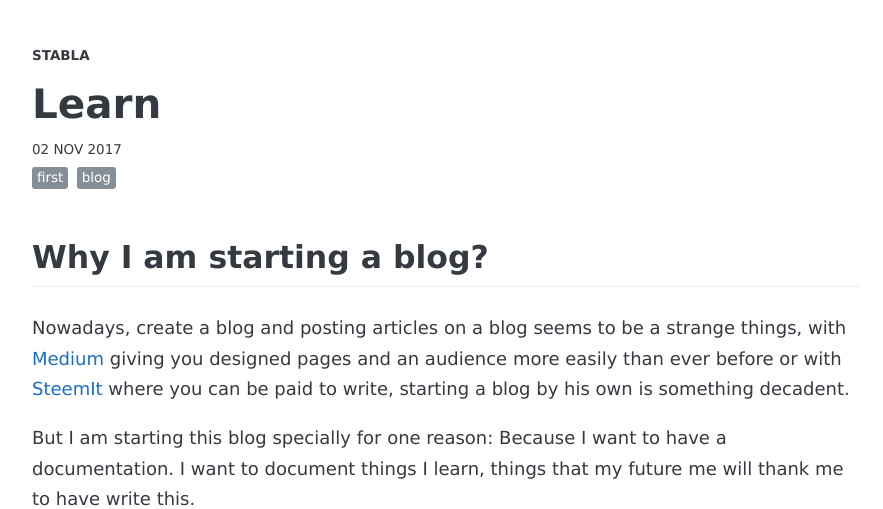
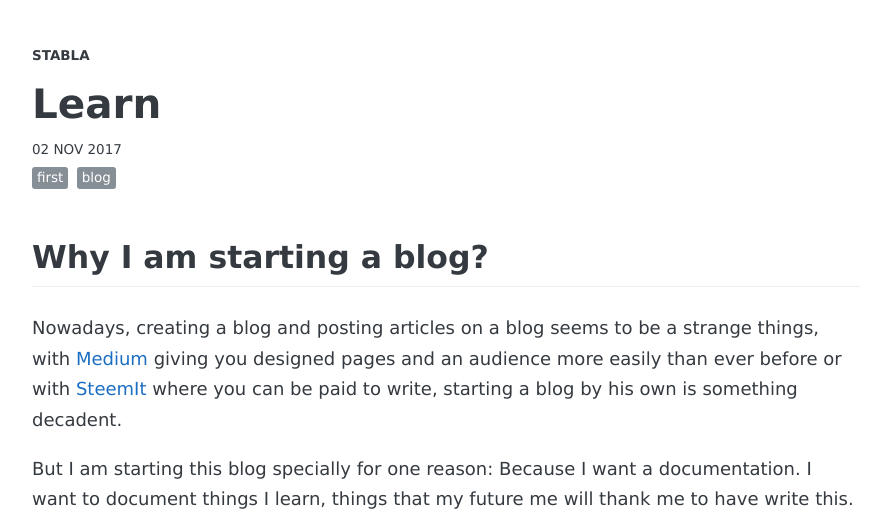
Before and after one commit to stabla/Blog, a Jekyll site: the page built from _posts/2017-11-02-Why-a-blog.md, in a window 1280 px wide and 900 px high, cut to the strip 0-509 px from the top of the window. Shown: the whole strip, without its empty margins (194-1077 px from the left). Built offline with Jekyll 4.4.1, drawn with Linux system fonts in a browser that asks for light colours; nearby versions of some CDN libraries; some web fonts are replaced; comment, search, counter and statistics services are not loaded.

Commit message:
Update 2017-11-02-Why-a-blog.md

```diff
--- a/_posts/2017-11-02-Why-a-blog.md
+++ b/_posts/2017-11-02-Why-a-blog.md
@@ -11,9 +11,9 @@ share: true
 
 ## Why I am starting a blog?
 
-Nowadays, create a blog and posting articles on a blog seems to be a strange things, with [Medium](https://www.medium.com) giving you designed pages and an audience more easily than ever before or with [SteemIt](https://steemit.com/) where you can be paid to write, starting a blog by his own is something decadent.
+Nowadays, creating a blog and posting articles on a blog seems to be a strange things, with [Medium](https://www.medium.com) giving you designed pages and an audience more easily than ever before or with [SteemIt](https://steemit.com/) where you can be paid to write, starting a blog by his own is something decadent.
 
-But I am starting this blog specially for one reason: Because I want to have a documentation. I want to document things I learn, things that my future me will thank me to have write this.
+But I am starting this blog specially for one reason: Because I want a documentation. I want to document things I learn, things that my future me will thank me to have write this.
 
 [![Source](https://cdn.dribbble.com/users/61921/screenshots/2673546/documents_1x.jpg)](https://dribbble.com/shots/2673546-Documentation-Icon)
 
```
